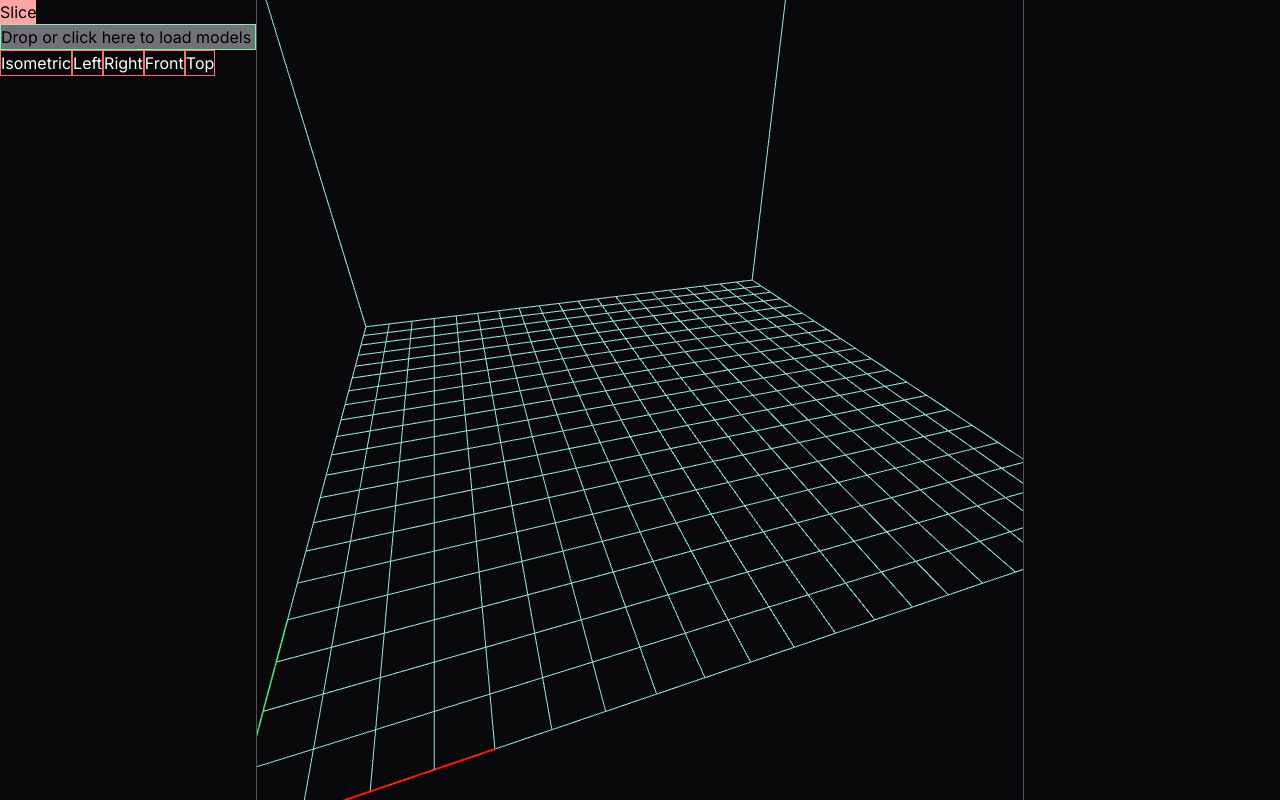
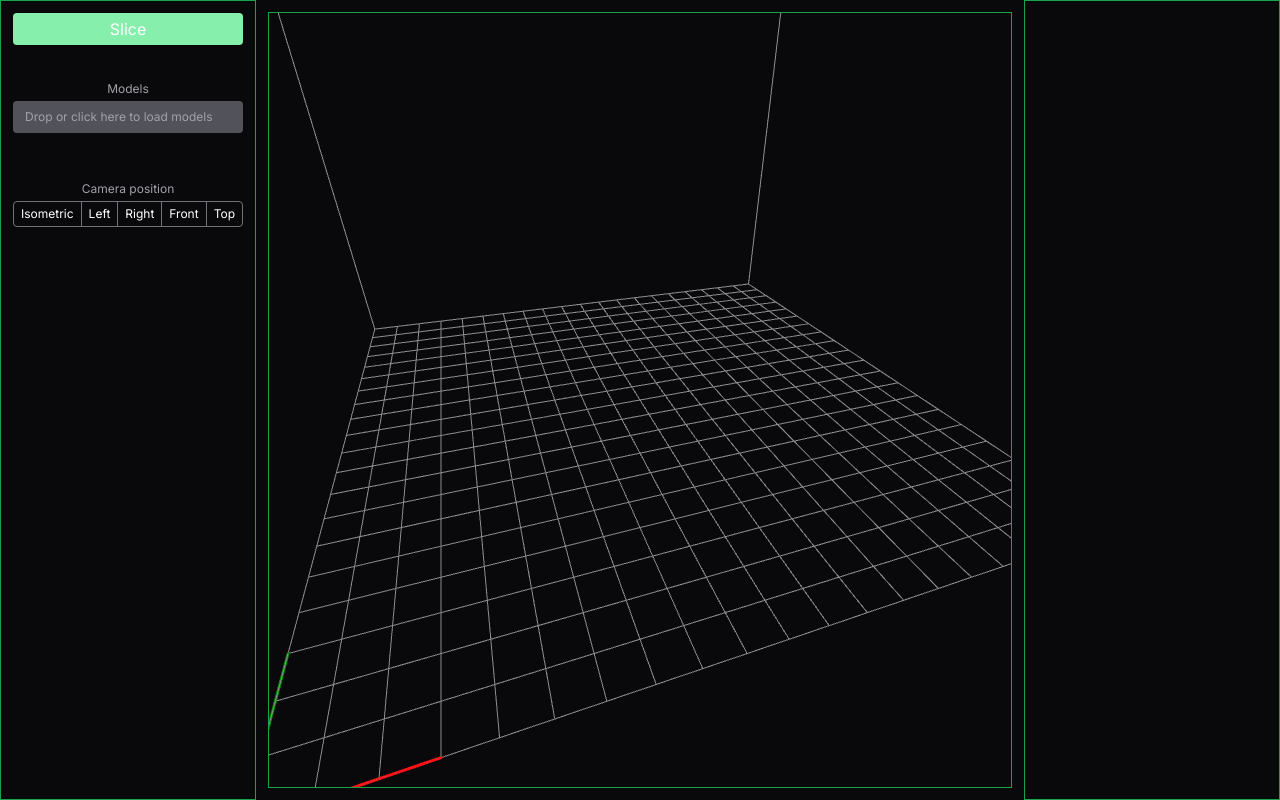
Before and after one commit to AndrewMurtagh/ninja-slicer, a Next.js app: page / in a window 1280 px wide. Built offline with nearby package versions, Linux system fonts and the light colour scheme.

Commit message:
moving to consts and types file, styling

```diff
--- /dev/null
+++ b/app/lib/consts.ts
@@ -0,0 +1,30 @@
+import { BuildSpaceDimensions, CameraPose } from './types';
+
+export const POINT_LIGHT_INTENSITY = 1.0;
+export const AMBIENT_LIGHT_INTENSITY = 1.0;
+export const CAMERA_NEAR = 0.1;
+export const CAMERA_FAR = 1000;
+export const BUILD_SPACE_GRID_DIVISIONS = 10;
+export const BUILD_SPACE_COLOUR = 'gray';
+export const AXES_LENGTH = 30;
+export const AXES_LINE_WIDTH = 3;
+
+export const INITIAL_BUILD_SPACE_DIMENSIONS: BuildSpaceDimensions = {
+    width: 200,
+    depth: 200,
+    height: 200
+};
+
+export const ISOMETRIC_CAMERA_POSE: CameraPose = {
+    x: 50,
+    y: -50,
+    z: 100
+};
+
+export const enum CameraPreset {
+    Isometric = 'ISOMETRIC',
+    Left = 'LEFT',
+    Right = 'RIGHT',
+    Front = 'FRONT',
+    Top = 'TOP'
+};
--- /dev/null
+++ b/app/lib/types.ts
@@ -0,0 +1,21 @@
+export type CameraPose = {
+    x: number;
+    y: number;
+    z: number;
+};
+
+export type BuildSpaceDimensions = {
+    width: number;
+    depth: number;
+    height: number;
+};
+
+
+export type ModelFile = {
+    id: string;
+    name: string;
+    url: string;
+    fileData: File;
+    scale: number;
+    rotation: number;
+};
--- a/app/page.tsx
+++ b/app/page.tsx
@@ -2,67 +2,27 @@
 
 import axios from 'axios';
 import { create } from 'zustand';
-import { useRef, forwardRef, useEffect, MouseEvent, useCallback, useState } from 'react';
+import { useRef, useEffect, MouseEvent, useCallback, useState } from 'react';
 import * as ToggleGroup from '@radix-ui/react-toggle-group';
 import { Canvas, useThree, useFrame, useLoader } from '@react-three/fiber';
 import { OrbitControls, Line } from '@react-three/drei';
 import { useDropzone } from 'react-dropzone';
 import * as THREE from 'three';
+import { BiSolidTrash } from 'react-icons/bi';
 import { immer } from 'zustand/middleware/immer'
-
 import { v4 as uuid } from 'uuid';
+import { BuildSpaceDimensions, CameraPose, ModelFile } from './lib/types';
+import {
+    AMBIENT_LIGHT_INTENSITY, AXES_LINE_WIDTH, BUILD_SPACE_COLOUR, BUILD_SPACE_GRID_DIVISIONS,
+    CAMERA_FAR, CAMERA_NEAR, CameraPreset, INITIAL_BUILD_SPACE_DIMENSIONS, ISOMETRIC_CAMERA_POSE,
+    POINT_LIGHT_INTENSITY, AXES_LENGTH
+} from './lib/consts';
 //@ts-ignore
 import { STLLoader } from 'three/examples/jsm/loaders/STLLoader';
-
-// import {} from 'react-three-fiber';
 
 
 
 
-const INITIAL_BUILD_SPACE_DIMENSIONS: BuildSpaceDimensions = {
-    width: 200,
-    depth: 200,
-    height: 200
-};
-
-const ISOMETRIC_CAMERA_POSE: CameraPose = {
-    x: 50,
-    y: -50,
-    z: 100
-};
-
-const enum CameraPreset {
-    Isometric = 'ISOMETRIC',
-    Left = 'LEFT',
-    Right = 'RIGHT',
-    Front = 'FRONT',
-    Top = 'TOP'
-};
-
-
-
-
-type CameraPose = {
-    x: number;
-    y: number;
-    z: number;
-};
-
-type BuildSpaceDimensions = {
-    width: number;
-    depth: number;
-    height: number;
-};
-
-
-type ModelFile = {
-    id: string;
-    name: string;
-    url: string;
-    fileData: File;
-    scale: number;
-    rotation: number;
-};
 
 
 interface NinjaState {
@@ -91,7 +51,7 @@ const useNinjaStore = create<NinjaState>()(
             state.canSlice = true;
         }),
         removeModelFile: (id: string) => set((state) => {
-            state.modelFiles= state.modelFiles.filter(e => e.id !== id);
+            state.modelFiles = state.modelFiles.filter(e => e.id !== id);
             state.canSlice = false;
         }),
         setModelScale: (id: string, scale: number) => set((state) => {
@@ -112,19 +72,19 @@ const useNinjaStore = create<NinjaState>()(
 )
 
 
+
 const Axes = ({ length }: { length: number }) => {
     return (
         <>
-            <Line points={[[0, 0, 0], [length, 0, 0]]} color='red' lineWidth={2} />
-            <Line points={[[0, 0, 0], [0, length, 0]]} color='green' lineWidth={2} />
-            <Line points={[[0, 0, 0], [0, 0, length]]} color='blue' lineWidth={2} />
+            <Line points={[[0, 0, 0], [length, 0, 0]]} color='red' lineWidth={AXES_LINE_WIDTH} />
+            <Line points={[[0, 0, 0], [0, length, 0]]} color='green' lineWidth={AXES_LINE_WIDTH} />
+            <Line points={[[0, 0, 0], [0, 0, length]]} color='blue' lineWidth={AXES_LINE_WIDTH} />
         </>
     );
 }
 
 
-// const Scene = forwardRef((props: any, ref) => {
-const Scene = (props: any) => {
+const Scene = () => {
 
     const buildSpaceDimensions = useNinjaStore(state => state.buildSpaceDimensions);
 
@@ -134,15 +94,13 @@ const Scene = (props: any) => {
     const cameraPose = useNinjaStore(state => state.cameraPose);
 
 
-
     useFrame(() => {
         //@ts-ignore
         controlsRef.current && controlsRef.current.update()
     });
 
-
-    camera.near = 0.4;
-    camera.far = 1000;
+    camera.near = CAMERA_NEAR;
+    camera.far = CAMERA_FAR;
     camera.up.set(0, 0, 1);
 
     useEffect(() => {
@@ -151,12 +109,11 @@ const Scene = (props: any) => {
 
     return (
         <scene ref={scene_ref}>
-            <ambientLight intensity={0.2} />
-            <pointLight intensity={0.2} position={[0, 0, buildSpaceDimensions.height]} />
-            <pointLight intensity={0.2} position={[0, buildSpaceDimensions.depth, buildSpaceDimensions.height]} />
-            <pointLight intensity={0.2} position={[buildSpaceDimensions.width, 0, buildSpaceDimensions.height]} />
-            <pointLight intensity={0.2} position={[buildSpaceDimensions.width, buildSpaceDimensions.depth, buildSpaceDimensions.height]} />
-            <hemisphereLight intensity={0.8} groundColor={0x1e2424} position={[0, 0, 1]} />
+            <ambientLight intensity={AMBIENT_LIGHT_INTENSITY} />
+            <pointLight intensity={POINT_LIGHT_INTENSITY} position={[0, 0, buildSpaceDimensions.height]} />
+            <pointLight intensity={POINT_LIGHT_INTENSITY} position={[0, buildSpaceDimensions.depth, buildSpaceDimensions.height]} />
+            <pointLight intensity={POINT_LIGHT_INTENSITY} position={[buildSpaceDimensions.width, 0, buildSpaceDimensions.height]} />
+            <pointLight intensity={POINT_LIGHT_INTENSITY} position={[buildSpaceDimensions.width, buildSpaceDimensions.depth, buildSpaceDimensions.height]} />
             <OrbitControls
                 target={[buildSpaceDimensions.width / 2, buildSpaceDimensions.depth / 2, 0]}
                 ref={controlsRef}
@@ -175,16 +132,16 @@ const BuildSpace = () => {
 
     const buildSpaceDimensions = useNinjaStore(state => state.buildSpaceDimensions);
 
-    const DIVISIONS = 10;
+    const DIVISIONS = BUILD_SPACE_GRID_DIVISIONS;
     const xLines: any = [];
     const yLines: any = [];
 
     for (let x = 0; x <= Math.floor(buildSpaceDimensions.width / DIVISIONS); x++) {
-        xLines.push(<Line key={`x${x}`} points={[[x * DIVISIONS, 0, 0], [x * DIVISIONS, buildSpaceDimensions.depth, 0]]} color='aqua' lineWidth={1} />)
+        xLines.push(<Line key={`x${x}`} points={[[x * DIVISIONS, 0, 0], [x * DIVISIONS, buildSpaceDimensions.depth, 0]]} color={BUILD_SPACE_COLOUR} lineWidth={1} />)
     }
 
     for (let y = 0; y <= Math.floor(buildSpaceDimensions.depth / DIVISIONS); y++) {
-        yLines.push(<Line key={`y${y}`} points={[[0, y * DIVISIONS, 0], [buildSpaceDimensions.width, y * DIVISIONS, 0]]} color='aqua' lineWidth={1} />)
+        yLines.push(<Line key={`y${y}`} points={[[0, y * DIVISIONS, 0], [buildSpaceDimensions.width, y * DIVISIONS, 0]]} color={BUILD_SPACE_COLOUR} lineWidth={1} />)
     }
 
     return (
@@ -193,7 +150,7 @@ const BuildSpace = () => {
             {yLines}
             <lineSegments position={[buildSpaceDimensions.width / 2, buildSpaceDimensions.depth / 2, buildSpaceDimensions.height / 2]}>
                 <edgesGeometry attach='geometry' args={[new THREE.BoxGeometry(buildSpaceDimensions.width, buildSpaceDimensions.depth, buildSpaceDimensions.height)]} />
-                <lineBasicMaterial color='aqua' attach='material' />
+                <lineBasicMaterial color={BUILD_SPACE_COLOUR} attach='material' />
             </lineSegments>
         </>
     )
@@ -223,19 +180,63 @@ const STLModel = ({ modelFile }: { modelFile: ModelFile; }) => {
                 onPointerOut={e => setHighlighted(false)}
                 scale={[modelFile.scale, modelFile.scale, modelFile.scale]}
                 rotation={[0, 0, THREE.MathUtils.degToRad(modelFile.rotation)]}>
-                <primitive object={geom} attach="geometry" />
-                <meshPhongMaterial attach="material" color={colour} side={THREE.DoubleSide} />
+                <primitive object={geom} attach='geometry' />
+                <meshPhongMaterial attach='material' color={colour} side={THREE.DoubleSide} />
             </mesh>
         </>
     )
 }
 
 
+const SliceButton = () => {
+    const canSlice = useNinjaStore(state => state.canSlice);
+    const modelFiles = useNinjaStore(state => state.modelFiles);
+
+    const onSlice = async (e: MouseEvent<HTMLElement>) => {
+
+        if (modelFiles.length === 0) {
+            alert('You have not uploaded a model to slice.');
+        }
+
+        // TODO
+        // - check the model is in the build space
+
+        const formData = new FormData();
+        for (const modelFile of modelFiles) {
+            formData.append(modelFile.id, modelFile.fileData);
+        }
+
+
+        try {
+            const res = await axios({
+                method: 'POST',
+                url: '/api/slice',
+                data: formData,
+                headers: {
+                    'Content-Type': 'multipart/form-data',
+                },
+                params: {
+                    settings: 'TODO'
+                }
+            });
+            console.log(res.status)
+            console.log(res.data)
+        } catch (error) {
+            console.log(error)
+
+        }
+
+    }
+
+    return (
+        <button className='py-1 px-3 rounded text-white hover:bg-green-300 bg-green-400 disabled:bg-green-300' disabled={!canSlice} onClick={onSlice}>Slice</button>
+    )
+}
+
 const Home = () => {
 
     const setCameraPose = useNinjaStore(state => state.setCameraPose);
     const buildSpaceDimensions = useNinjaStore(state => state.buildSpaceDimensions);
-    const canSlice = useNinjaStore(state => state.canSlice);
     const modelFiles = useNinjaStore(state => state.modelFiles);
     const addModelFile = useNinjaStore(state => state.addModelFile);
     const removeModelFile = useNinjaStore(state => state.removeModelFile);
@@ -285,42 +286,6 @@ const Home = () => {
     };
 
 
-    const onSlice = async (e: MouseEvent<HTMLElement>) => {
-
-        if (modelFiles.length === 0) {
-            alert('You have not uploaded a model to slice.');
-        }
-
-        // TODO
-        // - check the model is in the build space
-
-        const formData = new FormData();
-        for (const modelFile of modelFiles) {
-            formData.append(modelFile.id, modelFile.fileData);
-        }
-
-
-        try {
-            const res = await axios({
-                method: 'POST',
-                url: '/api/slice',
-                data: formData,
-                headers: {
-                    'Content-Type': 'multipart/form-data',
-                },
-                params: {
-                    settings: 'TODO'
-                }
-            });
-            console.log(res.status)
-            console.log(res.data)
-        } catch (error) {
-            console.log(error)
-
-        }
-
-    }
-
     const onDrop = useCallback((acceptedFiles: any) => {
 
         for (const file of acceptedFiles) {
@@ -338,64 +303,64 @@ const Home = () => {
 
 
 
-    }, [])
-    const { getRootProps, getInputProps } = useDropzone({ onDrop })
+    }, []);
+
+    const { getRootProps, getInputProps } = useDropzone({ onDrop });
 
 
 
     return (
         <div className='w-screen h-screen bg-zinc-950 grid grid-cols-5'>
 
-            <div className=''>
+            <div className='p-3 flex flex-col border border-green-600'>
 
 
-                <div className=''>
-                    <button className='bg-green-300 disabled:bg-red-300' disabled={!canSlice} onClick={onSlice}>Slice</button>
-                </div>
+                <SliceButton />
 
-                <div className=''>
-                    <div {...getRootProps()} className='bg-zinc-500 border border-green-300'>
+                <div className='mt-9'>
+
+                    <p className='text-xs text-zinc-400 mb-1 text-center'>Models</p>
+                    <div {...getRootProps()} className='bg-zinc-600 rounded border-zinc-500 py-2 px-3 mb-3 cursor-pointer rounded text-xs text-zinc-400'>
                         <input {...getInputProps()} />
                         <p>Drop or click here to load models</p>
                     </div>
 
                     {
-                        modelFiles.map(modelFile => <div key={modelFile.id} className='p-1'>
-                            <p className='text-zinc-200'>{modelFile.name}</p>
-                            <button className='border text-zinc-200' onClick={() => removeModelFile(modelFile.id)}>remove</button>
-                            <button className='border text-zinc-200' onClick={() => setModelScale(modelFile.id, 2)}>scale</button>
-                            <button className='border text-zinc-200' onClick={() => setModelRotation(modelFile.id, 180)}>rotate</button>
+                        modelFiles.map(modelFile => <div key={modelFile.id} className='p-1 flex rounded justify-between'>
+                            <p className='text-zinc-300'>{modelFile.name}</p>
+                            <button className='hover:bg-zinc-700 text-zinc-400 p-1 rounded' onClick={() => removeModelFile(modelFile.id)}><BiSolidTrash /></button>
+                            {/* <button className='border text-zinc-200' onClick={() => setModelScale(modelFile.id, 2)}>scale</button>
+                            <button className='border text-zinc-200' onClick={() => setModelRotation(modelFile.id, 180)}>rotate</button> */}
                         </div>)
                     }
                 </div>
 
-                <div className=''>
+                <div className='mt-9'>
 
+                    <p className='text-xs text-zinc-400 mb-1 text-center'>Camera position</p>
 
-                    <ToggleGroup.Root type='single' onValueChange={onCameraPreset}>
-                        <ToggleGroup.Item className='border border-red-400 text-white' value={CameraPreset.Isometric}>Isometric</ToggleGroup.Item>
-                        <ToggleGroup.Item className='border border-red-400 text-white' value={CameraPreset.Left}>Left</ToggleGroup.Item>
-                        <ToggleGroup.Item className='border border-red-400 text-white' value={CameraPreset.Right}>Right</ToggleGroup.Item>
-                        <ToggleGroup.Item className='border border-red-400 text-white' value={CameraPreset.Front}>Front</ToggleGroup.Item>
-                        <ToggleGroup.Item className='border border-red-400 text-white' value={CameraPreset.Top}>Top</ToggleGroup.Item>
+                    <ToggleGroup.Root className='flex border rounded border-zinc-500' type='single' onValueChange={onCameraPreset}>
+                        <ToggleGroup.Item className='p-1 justify-center text-xs hover:bg-zinc-800 inline-flex grow text-white' value={CameraPreset.Isometric}>Isometric</ToggleGroup.Item>
+                        <ToggleGroup.Item className='p-1 justify-center text-xs hover:bg-zinc-800 inline-flex grow border-l border-zinc-500 text-white' value={CameraPreset.Left}>Left</ToggleGroup.Item>
+                        <ToggleGroup.Item className='p-1 justify-center text-xs hover:bg-zinc-800 inline-flex grow border-l border-zinc-500 text-white' value={CameraPreset.Right}>Right</ToggleGroup.Item>
+                        <ToggleGroup.Item className='p-1 justify-center text-xs hover:bg-zinc-800 inline-flex grow border-l border-zinc-500 text-white' value={CameraPreset.Front}>Front</ToggleGroup.Item>
+                        <ToggleGroup.Item className='p-1 justify-center text-xs hover:bg-zinc-800 inline-flex grow border-l border-zinc-500 text-white' value={CameraPreset.Top}>Top</ToggleGroup.Item>
                     </ToggleGroup.Root>
 
                 </div>
-
-
 
             </div>
 
 
 
-            <div className='col-span-3 border-l border-r border-zinc-600'>
+            <div className='p-3 col-span-3'>
 
-                <Canvas>
+                <Canvas className='border border-green-600 cursor-pointer'>
                     <Scene />
 
                     <BuildSpace />
 
-                    <Axes length={40} />
+                    <Axes length={AXES_LENGTH} />
 
                     {modelFiles.map(modelFile => <STLModel key={modelFile.id} modelFile={modelFile} />)}
 
@@ -403,7 +368,7 @@ const Home = () => {
             </div>
 
 
-            <div className=''>
+            <div className='p-3 border border-green-600'>
 
             </div>
         </div>
--- a/package.json
+++ b/package.json
@@ -20,6 +20,7 @@
         "react": "^18",
         "react-dom": "^18",
         "react-dropzone": "^14.2.3",
+        "react-icons": "^4.12.0",
         "three": "^0.158.0",
         "uuid": "^9.0.1",
         "zustand": "^4.4.6"
```
Also changed, not shown: app/api/slice/route.ts (+6 -1 lines), 2 other files (tests, documents, lock files or other folders).
